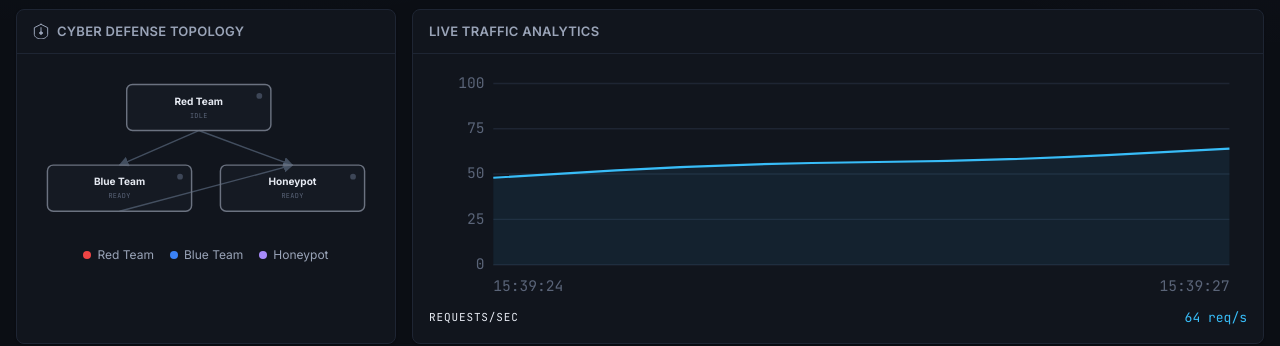
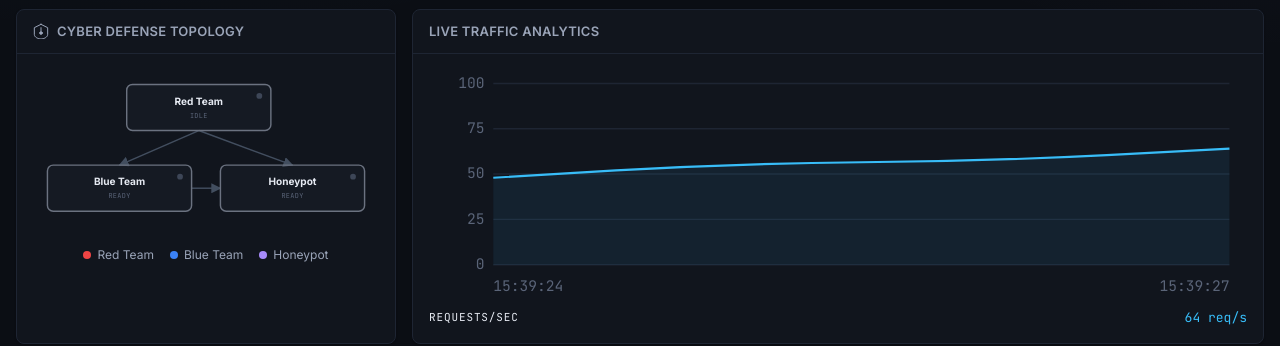
Before and after one commit to Mr-Divyansh/shadow-weaver, a React (Vite) app: page / in a window 1280 px wide. Shown: the part 209-555 px from the top of the page. Built offline with nearby package versions, Linux system fonts and the light colour scheme.

Commit message:
I am fix line and Cyber Defense Topology

```diff
--- a/src/components/NetworkTopology.tsx
+++ b/src/components/NetworkTopology.tsx
@@ -147,10 +147,10 @@ export function NetworkTopology() {
         <g className={`topo-edge-wrap${edgeHoneyActive ? " attack" : ""}`}>
           <line
             className="topo-edge"
-            x1={BLUE.x + NODE_W / 2}
-            y1={BLUE.y + NODE_H}
-            x2={HONEY.x + NODE_W / 2}
-            y2={HONEY.y}
+            x1={BLUE.x + NODE_W}
+            y1={BLUE.y + NODE_H / 2}
+            x2={HONEY.x}
+            y2={HONEY.y + NODE_H / 2}
             markerEnd={edgeHoneyActive ? "url(#arrow-honey)" : "url(#arrow-default)"}
             style={{ stroke: edgeHoneyActive ? "#a78bfa" : "#64748b" }}
           />
```
Also changed, not shown: 1 other file (tests, documents, lock files or other folders).
